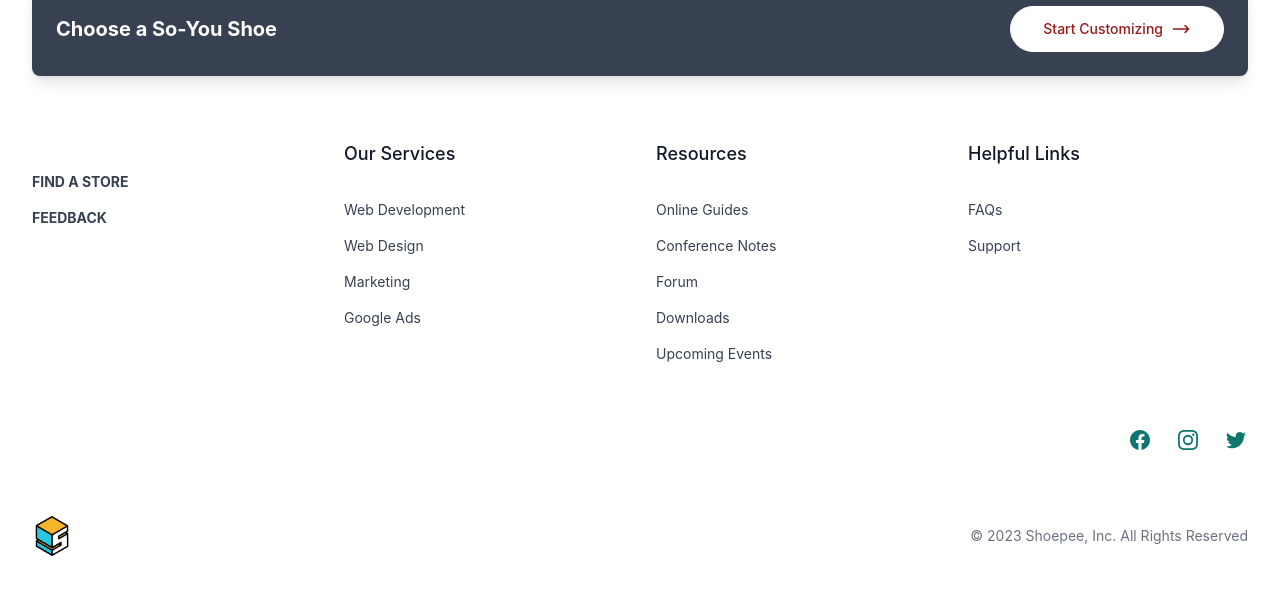
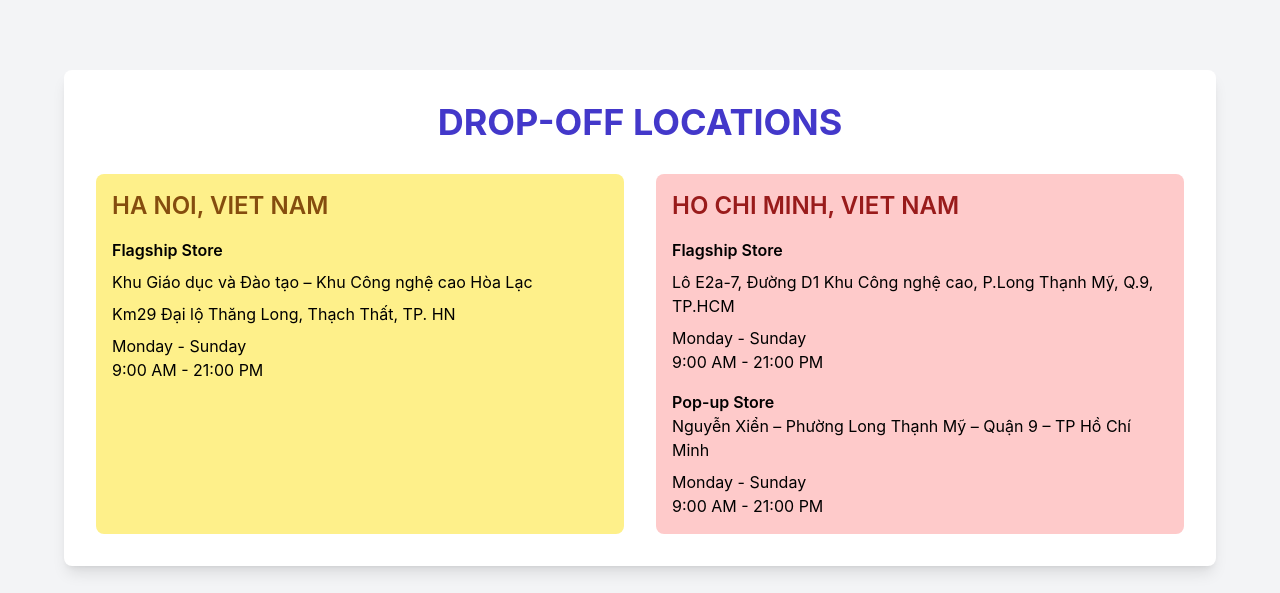
Before and after one commit to leecois/shoepee, a React (Create React App) app in the folder frontend/: page /location in a window 1280 px wide. Shown: the part 1107-1700 px from the top of the page. Built offline with nearby package versions, Linux system fonts and the light colour scheme.

Commit message:
update location

```diff
--- a/frontend/src/Routers/CustomerRouters.jsx
+++ b/frontend/src/Routers/CustomerRouters.jsx
@@ -3,6 +3,7 @@ import { Routes, Route } from "react-router-dom";
 import HomePage from "../customer/pages/HomePage/HomePage";
 import Footer from "../customer/components/Footer/Footer";
 import Navigation from "../customer/components/Navigation/Navigation";
+import Location from "../customer/components/Location/Location";
 import Product from "../customer/components/Product/Product";
 import SignIn from "../customer/features/Auth/components/SignIn/SignIn";
 import SignUp from "../customer/features/Auth/components/SignUp/SignUp";
@@ -18,6 +19,7 @@ const CustomerRouters = () => {
         <Route path="/product" element={<Product />}></Route>
         <Route path="/signin" element={<SignIn />}></Route>
         <Route path="/signup" element={<SignUp />}></Route>
+        <Route path="/location" element={<Location />}></Route>
       </Routes>
       <div>
         <Footer />
--- a/frontend/src/customer/components/Footer/Footer.jsx
+++ b/frontend/src/customer/components/Footer/Footer.jsx
@@ -38,7 +38,7 @@ const Footer = () => {
               <li>
                 <a
                   className="text-gray-700 transition font-bold hover:text-gray-700/75 dark:text-white dark:hover:text-white/75"
-                  href="/"
+                  href="/location"
                 >
                   FIND A STORE
                 </a>
--- a/frontend/src/customer/components/Location/Location.jsx
+++ b/frontend/src/customer/components/Location/Location.jsx
@@ -1,39 +1,52 @@
-import React from 'react'
+import React from "react";
 
 const Location = () => {
-    return (
-        <div className='w-full h-screen '>
+  return (
+    <div className="w-full h-screen bg-gray-100 flex justify-center items-center">
+      <div className="max-w-6xl p-8 bg-white rounded-lg shadow-lg">
+        <h1 className="text-4xl font-bold text-center text-indigo-700 mb-8">
+          DROP-OFF LOCATIONS
+        </h1>
+        <div className="grid grid-cols-1 md:grid-cols-2 gap-8">
+          <div className="p-4 bg-yellow-200 rounded-lg">
+            <h2 className="text-2xl font-semibold text-yellow-800 mb-4">
+              HA NOI, VIET NAM
+            </h2>
+            <p className="mb-2">
+              <span className="font-semibold">Flagship Store</span>
+            </p>
+            <p className="mb-2">
+              Khu Giáo dục và Đào tạo – Khu Công nghệ cao Hòa Lạc
+            </p>
+            <p className="mb-2">Km29 Đại lộ Thăng Long, Thạch Thất, TP. HN</p>
+            <p>Monday - Sunday</p>
+            <p>9:00 AM - 21:00 PM</p>
+          </div>
+          <div className="p-4 bg-red-200 rounded-lg">
+            <h2 className="text-2xl font-semibold text-red-800 mb-4">
+              HO CHI MINH, VIET NAM
+            </h2>
+            <p className="mb-2">
+              <span className="font-semibold">Flagship Store</span>
+            </p>
+            <p className="mb-2">
+              Lô E2a-7, Đường D1 Khu Công nghệ cao, P.Long Thạnh Mỹ, Q.9, TP.HCM
+            </p>
+            <p>Monday - Sunday</p>
+            <p>9:00 AM - 21:00 PM</p>
+            <p className="mt-4">
+              <span className="font-semibold">Pop-up Store</span>
+            </p>
+            <p className="mb-2">
+              Nguyễn Xiển – Phường Long Thạnh Mỹ – Quận 9 – TP Hồ Chí Minh
+            </p>
+            <p>Monday - Sunday</p>
+            <p>9:00 AM - 21:00 PM</p>
+          </div>
+        </div>
+      </div>
+    </div>
+  );
+};
 
-            <div className='max-w-[1000px] mx-auto px-8 flex flex-col justify-center h-full'>
-                <div className='w-full flex flex-col items-center'>
-                    <h3 className='text-5xl font-light my-5'> DROP-OFF LOCATIONS </h3>
-                </div>
-                <div className='my-10'>
-                    <h2 className='text-yellow-500 font-bold text-2xl py-5'>HA NOI, VIET NAM</h2>
-                    <p className='font-semibold'>Flagship Store</p>
-                    <p className='font-light'>Khu Giáo dục và Đào tạo – Khu Công nghệ cao Hòa Lạc – Km29 Đại lộ Thăng Long, Thạch Thất, TP. HN</p>
-                    <p className='font-light'>Monday - Sunday</p>
-                    <p className='font-light'>9:00 AM - 21:00 PM</p>
-                </div>
-                <div>
-                    <h2 className='text-red-500 font-bold text-2xl py-5'>HO CHI MINH, VIET NAM</h2>
-                    <div className='py-3'>
-                        <p className='font-semibold'>Flagship Store</p>
-                        <p className='font-light'>Lô E2a-7, Đường D1 Khu Công nghệ cao, P.Long Thạnh Mỹ, Q.9, TP.HCM</p>
-                        <p className='font-light'>Monday - Sunday</p>
-                        <p className='font-light'>9:00 AM - 21:00 PM</p>
-                    </div>
-                    <div>
-                        <p className='font-semibold'>Pop-up Store</p>
-                        <p className='font-light'>Nguyễn Xiển – Phường Long Thạnh Mỹ – Quận 9 – TP Hồ Chí Minh</p>
-                        <p className='font-light'>Monday - Sunday</p>
-                        <p className='font-light'>9:00 AM - 21:00 PM</p>
-                    </div>
-                </div>
-            </div>
-
-        </div>
-    )
-}
-
-export default Location
+export default Location;
--- a/frontend/src/customer/features/Auth/components/SignUp/SignUp.jsx
+++ b/frontend/src/customer/features/Auth/components/SignUp/SignUp.jsx
@@ -18,7 +18,6 @@ const SignUp = ({ goBack, enteredEmail }) => {
         address: data.get("address"),
         username: data.get("username"),
         phone: 123123123,
-        rolename: "User",
       };
 
       // auto set username = email
--- a/frontend/src/customer/features/Auth/userSlice.js
+++ b/frontend/src/customer/features/Auth/userSlice.js
@@ -1,4 +1,4 @@
-import { createAsyncThunk, createSlice } from "@reduxjs/toolkit";
+import { createAsyncThunk, createSlice } from '@reduxjs/toolkit'
 import userApi from "../../../api/userApi";
 import StorageKeys from "../../../constants/storage-keys";
 
```
Also changed, not shown: frontend/src/customer/components/ProductDetails/ProductDetails.jsx (added).
